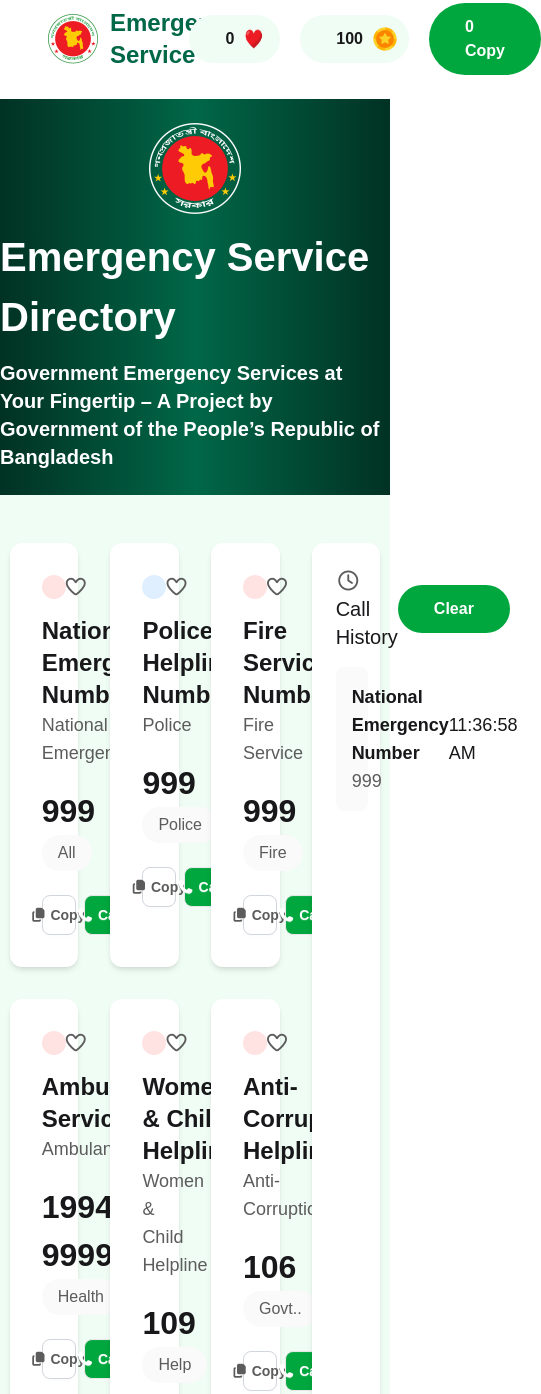
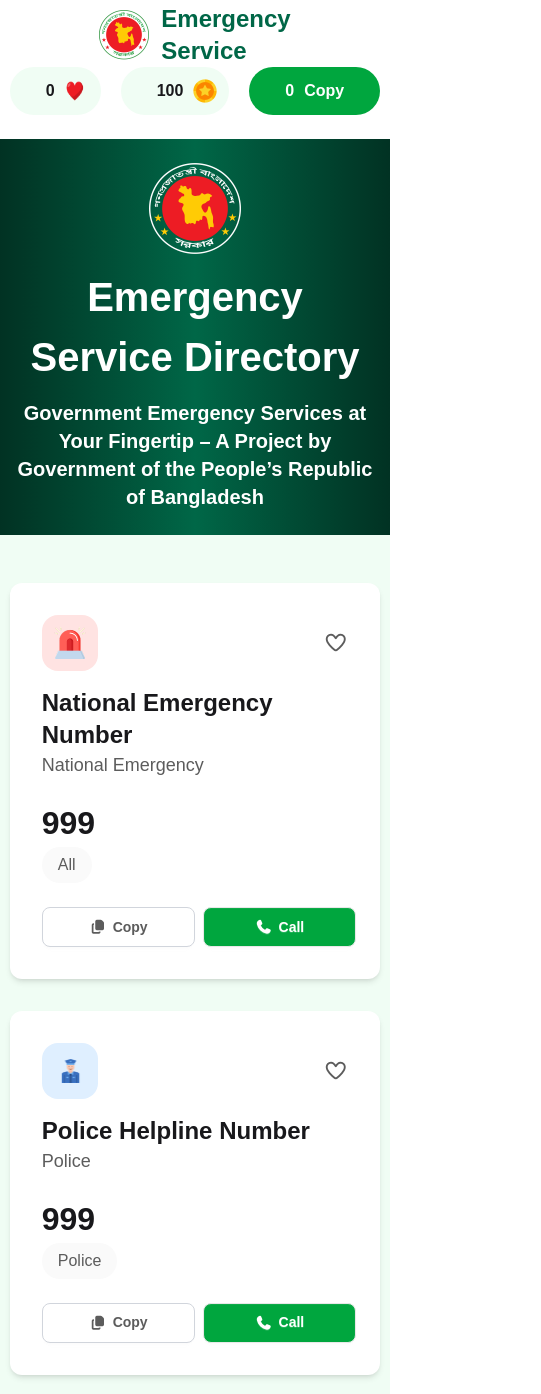
Before and after one commit to mehedihasan770/my-assignment-5, a plain HTML site: page index.html in a window 390 px wide. Shown: the part 21-1415 px from the top of the page, 541 px wide, since content can reach past the window. Drawn offline with nearby package versions, Linux system fonts and the light colour scheme; a web font is replaced by a local one.

Commit message:
responsive for mobile devices

```diff
--- a/index.html
+++ b/index.html
@@ -17,7 +17,7 @@
     <!-- header section -->
      <header>
         <!-- nav section -->
-        <div class="m-auto py-6 px-12 bg-white flex justify-between items-center">
+        <div class="m-auto py-6 px-12 bg-white flex justify-between items-center flex-col md:flex-row">
             <div class="flex items-center gap-3">
                 <img class="w-[50px] h-[50px]" src="./assets/logo.png" alt="">
                 <h1 class="text-[#006747] font-extrabold text-2xl">Emergency<br>Service</h1>
@@ -25,22 +25,22 @@
             <div class="flex items-center gap-5">
                 <div class="bg-green-50 py-3 px-9 rounded-[50px] font-black flex items-center gap-[10px]"><span id="favorite-num">0</span> <img class="w-6 h-6" src="./assets/heart.png" alt=""></div>
                 <div class="bg-green-50 py-3 px-9 rounded-[50px] font-black flex items-center gap-[10px]"><span id="coin-num">100</span> <img class="w-6 h-6" src="./assets/coin.png" alt=""></div>
-                <div class="bg-[#00A63E] py-3 px-9 rounded-[50px] text-white font-semibold"><span id="Copy-num">0</span> Copy</div>
+                <div class="bg-[#00A63E] py-3 px-9 rounded-[50px] text-white font-semibold flex gap-[10px]"><span id="Copy-num">0</span> Copy</div>
             </div>
         </div>
         <!-- banner section -->
-        <div class="bg-gradient-to-r from-[#013223] via-[#006747] to-[#013223] flex flex-col justify-center items-center gap-3 py-6">
+        <div class="bg-gradient-to-r from-[#013223] via-[#006747] to-[#013223] flex flex-col justify-center items-center gap-3 py-6 px-4 md:px-0">
             <img class="w-[92px]" src="./assets/logo-dark.png" alt="">
-            <h1 class="font-bold text-[40px] text-white">Emergency Service Directory</h1>
-            <p class="font-semibold text-xl text-white">Government Emergency Services at Your Fingertip – A Project by  Government of the People’s Republic of Bangladesh</p>
+            <h1 class="font-bold text-[40px] text-white text-center">Emergency Service Directory</h1>
+            <p class="font-semibold text-xl text-white text-center">Government Emergency Services at Your Fingertip – A Project by  Government of the People’s Republic of Bangladesh</p>
         </div>
      </header>
      <!-- main section -->
       <main>
-        <div class="max-w-[95%] m-auto mt-12 grid gap-8 grid-cols-12">
+        <div class="max-w-[95%] m-auto mt-12 grid gap-8 md:grid-cols-12">
             <!-- card section -->
-            <div class="col-span-9 mb-10">
-                <div class="grid grid-cols-3 gap-8">
+            <div class=" md:col-span-9 mb-10">
+                <div class="grid grid-cols-1 md:grid-cols-3 gap-8">
                     <div class="bg-white rounded-xl shadow-md p-8 box-border">
                         <div class="flex items-center justify-between">
                             <div class="p-3 rounded-2xl bg-[#FFE3E2]">
@@ -224,7 +224,7 @@
                 </div>
             </div>
             <!-- card history section -->
-            <div class="col-span-3 bg-white rounded-xl shadow-md mb-10 p-6">
+            <div class="md:col-span-3 bg-white rounded-xl shadow-md mb-10 p-6">
                 <div class="flex items-center justify-between mb-4">
                     <h1 class="font-medium text-xl"><i class="fa-regular fa-clock text-[#5C5C5C]"></i> Call History</h1>
                     <div id="clear-btn" class="bg-[#00A63E] py-3 px-9 rounded-[50px] text-white font-semibold">Clear</div>
```
